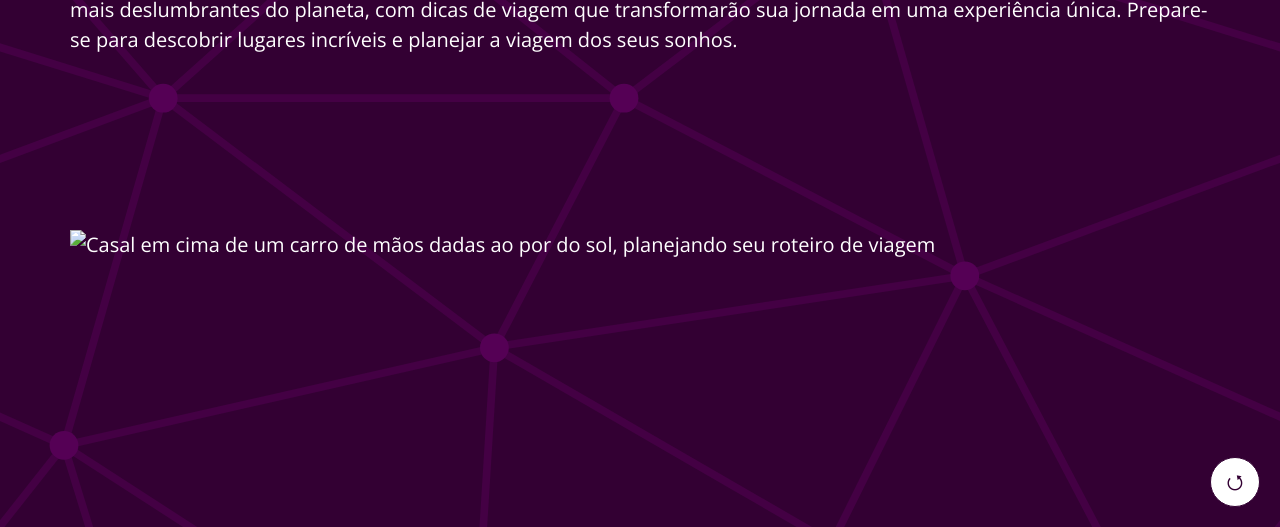
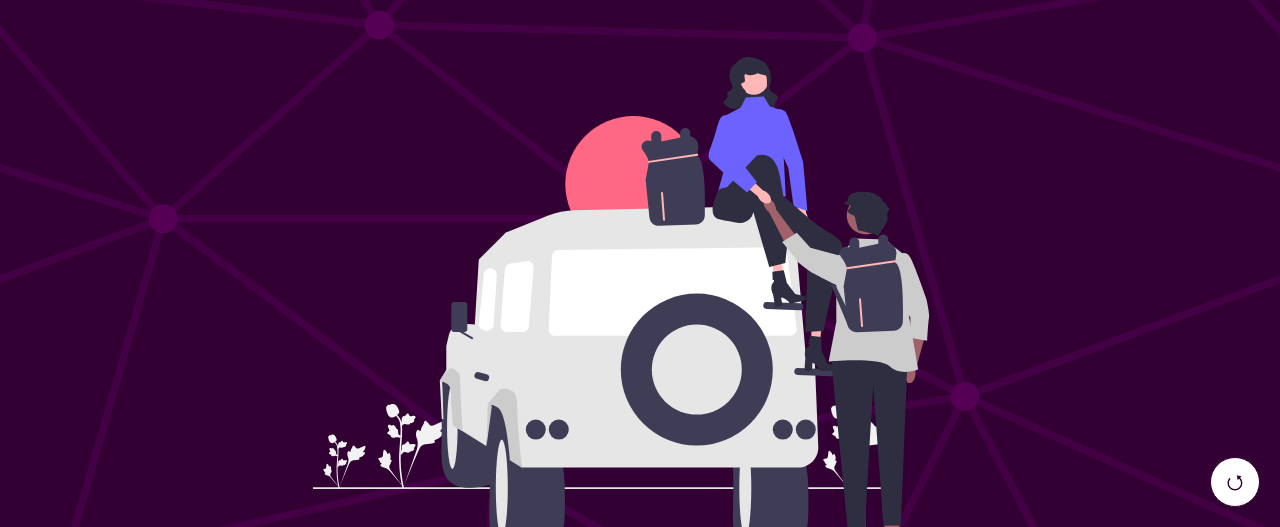
Before and after one commit to JoaoFelipe-98/landingpage-joaof, a plain HTML site: page index.html in a window 1280 px wide. Shown: the part 273-800 px from the top of the page. Drawn offline with nearby package versions, Linux system fonts and the light colour scheme; files whose address does not match are found by name.

Commit message:
Update index.html

```diff
--- a/index.html
+++ b/index.html
@@ -42,7 +42,7 @@
     Prepare-se para descobrir lugares incríveis e planejar a viagem dos seus sonhos. </p>
 </div>
 <div class="intro-img">
-    <img src=".Img/trips.svg" alt="Casal em cima de um carro de mãos dadas ao por do sol, planejando seu roteiro de viagem">
+    <img src="trips.svg" alt="Casal em cima de um carro de mãos dadas ao por do sol, planejando seu roteiro de viagem">
 </div>
 </div>
 </section>
```
